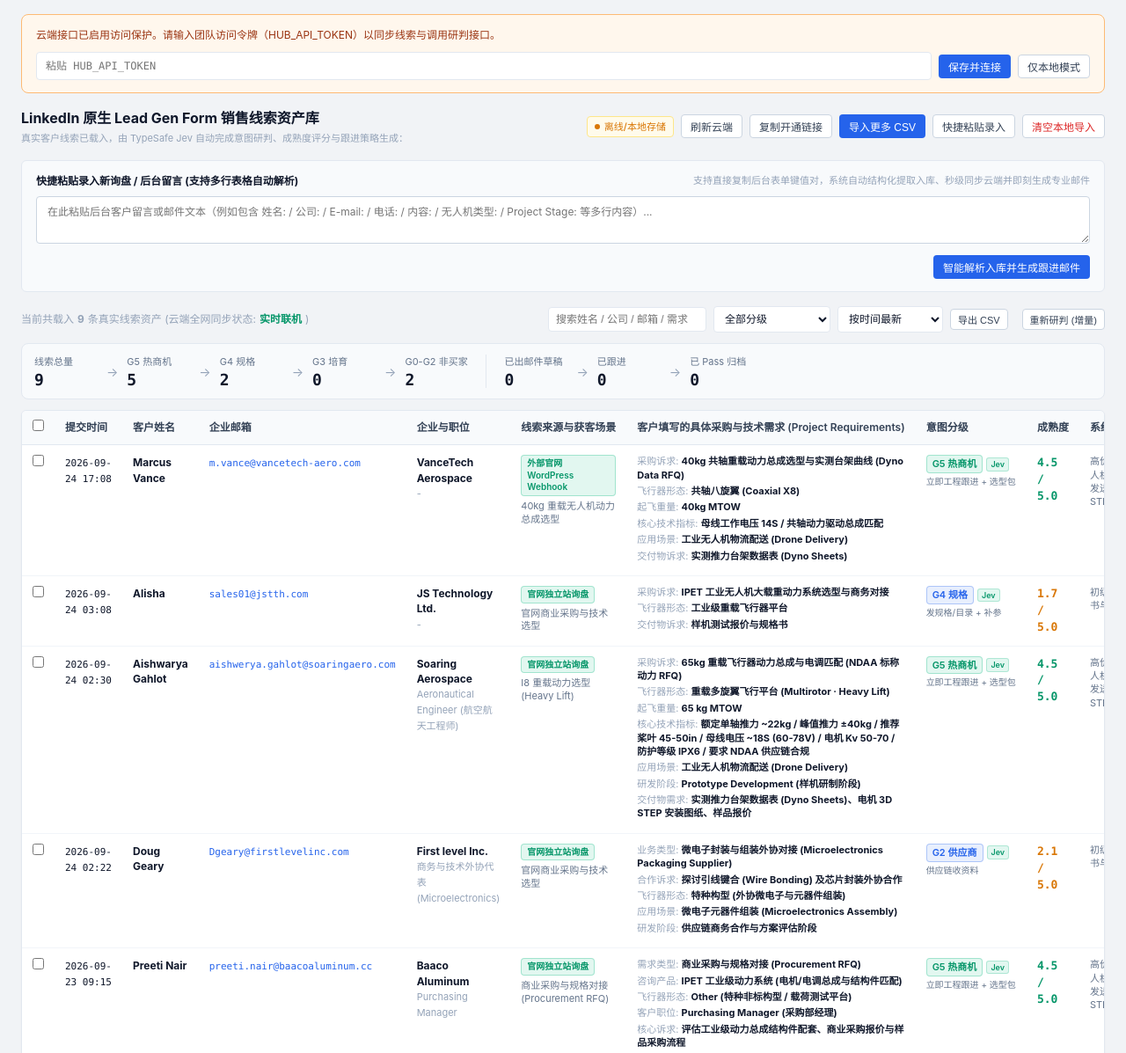
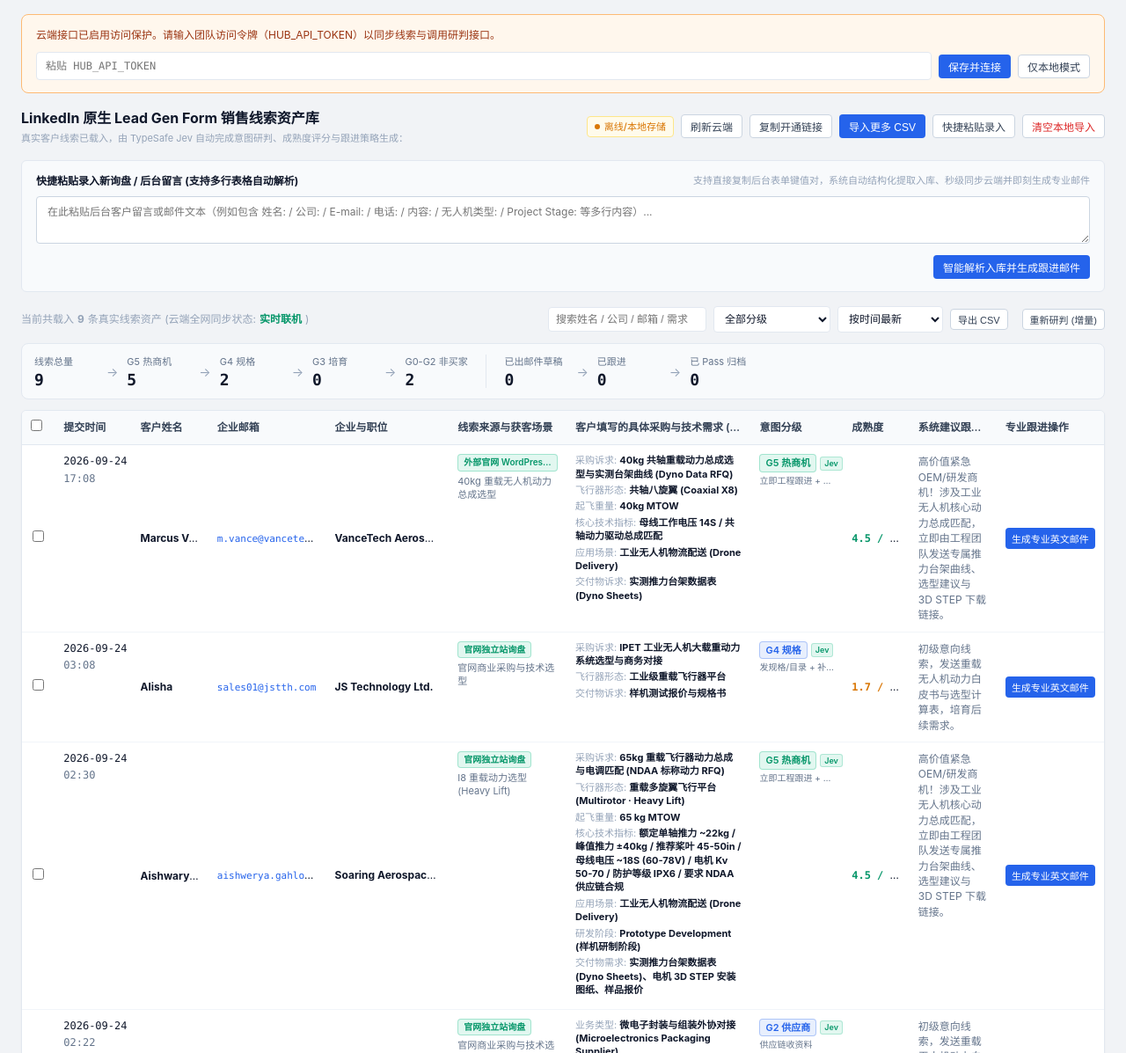
Before and after one commit to wallysuda/ipet-lead-hub, a website with bundled scripts: page index.html in a window 1280 px wide. Shown: the top 1197 px of the page at 88% size. Built offline with nearby package versions, Linux system fonts and the light colour scheme; files whose address does not match are found by name.

Commit message:
style(table): fixed proportional columns and per-column cell layout
Use table-layout fixed with percentage col widths that scale by display ratio. Split submit time into date/time lines, keep name/email/org/score/action on one line, and stack source/intent as tag over analysis.

```diff
--- a/css/style.css
+++ b/css/style.css
@@ -361,32 +361,142 @@ body {
   overflow-x: auto;
 }
 
+/* 线索表：固定列宽布局，随容器等比缩放 */
 .leads-table {
   width: 100%;
+  min-width: 1180px;
   border-collapse: collapse;
+  table-layout: fixed;
   text-align: left;
 }
 
 .leads-table th {
   background-color: #f8fafc;
-  padding: 10px 12px;
+  padding: 10px 10px;
   font-size: 12px;
   font-weight: 600;
   color: var(--text-secondary);
   border-bottom: 1px solid var(--border-subtle);
   white-space: nowrap;
+  overflow: hidden;
+  text-overflow: ellipsis;
+  vertical-align: middle;
 }
 
 .leads-table td {
-  padding: 11px 12px;
+  padding: 10px 10px;
   border-bottom: 1px solid #f1f5f9;
   font-size: 12px;
   vertical-align: top;
   line-height: 1.45;
+  overflow: hidden;
 }
 
 .leads-table tbody tr:hover {
   background-color: var(--bg-hover);
+}
+
+/* 各列显示规格 */
+.cell-check { text-align: center; vertical-align: middle !important; }
+
+.cell-time {
+  vertical-align: top !important;
+  font-family: var(--font-mono);
+  font-size: 11px;
+  line-height: 1.35;
+}
+.time-date { color: var(--text-main); white-space: nowrap; }
+.time-clock { color: var(--text-muted); white-space: nowrap; margin-top: 2px; }
+
+.cell-one-line {
+  white-space: nowrap;
+  overflow: hidden;
+  text-overflow: ellipsis;
+  vertical-align: middle !important;
+}
+
+.cell-name strong { font-size: 12px; }
+
+.cell-email a {
+  color: #2563eb;
+  text-decoration: none;
+  font-family: var(--font-mono);
+  font-size: 11px;
+}
+.cell-email a:hover { text-decoration: underline; }
+
+.cell-org {
+  vertical-align: middle !important;
+}
+.cell-org strong {
+  font-size: 12px;
+}
+.cell-dim {
+  color: var(--text-dim);
+  font-size: 11px;
+  font-weight: 400;
+}
+
+.cell-source .cell-source-tag {
+  margin-bottom: 4px;
+  white-space: nowrap;
+  overflow: hidden;
+}
+.cell-source .cell-source-tag .badge {
+  font-size: 10px;
+  padding: 2px 6px;
+  font-weight: 600;
+  white-space: nowrap;
+  max-width: 100%;
+  display: inline-block;
+  overflow: hidden;
+  text-overflow: ellipsis;
+  vertical-align: bottom;
+}
+.cell-source-desc {
+  font-size: 11px;
+  color: var(--text-muted);
+  line-height: 1.35;
+  max-height: 3.9em;
+  overflow: hidden;
+}
+
+.cell-req {
+  font-size: 11px;
+  line-height: 1.45;
+}
+
+.cell-score {
+  text-align: center;
+  vertical-align: middle !important;
+}
+.score-num {
+  font-family: var(--font-mono);
+  font-size: 12px;
+  font-weight: 700;
+  white-space: nowrap;
+}
+.score-hi { color: #059669; }
+.score-mid { color: #d97706; }
+
+.cell-strategy {
+  font-size: 11px;
+  color: var(--text-muted);
+  line-height: 1.45;
+  max-height: 5.8em;
+  overflow: hidden;
+}
+
+.cell-action {
+  text-align: center;
+  vertical-align: middle !important;
+  white-space: nowrap;
+}
+.cell-action .btn {
+  white-space: nowrap;
+  max-width: 100%;
+  overflow: hidden;
+  text-overflow: ellipsis;
 }
 
 /* 通用徽章体系 */
@@ -483,7 +593,7 @@ body {
   white-space: nowrap;
   overflow: hidden;
   text-overflow: ellipsis;
-  max-width: 120px;
+  width: 100%;
 }
 
 .lead-table {
--- a/index.html
+++ b/index.html
@@ -120,23 +120,36 @@
       <button class="btn btn-xs btn-outline" id="btnSelectAll">全选/清空</button>
     </div>
 
-    <!-- 10 列完整销售线索资产表格 -->
+    <!-- 线索资产表格：固定列宽，随显示器等比缩放 -->
     <section class="table-card">
       <div class="table-wrap">
         <table class="leads-table" id="leadsTable">
+          <colgroup>
+            <col style="width: 3.2%;">
+            <col style="width: 7.5%;">
+            <col style="width: 7.5%;">
+            <col style="width: 11.5%;">
+            <col style="width: 12%;">
+            <col style="width: 11.5%;">
+            <col style="width: 18%;">
+            <col style="width: 9%;">
+            <col style="width: 6.5%;">
+            <col style="width: 8.5%;">
+            <col style="width: 10.5%;">
+          </colgroup>
           <thead>
             <tr>
-              <th style="width: 36px;"><input type="checkbox" id="selectAllCheckbox" title="全选"></th>
-              <th style="width: 110px;">提交时间</th>
-              <th style="width: 130px;">客户姓名</th>
-              <th style="width: 180px;">企业邮箱</th>
-              <th style="width: 190px;">企业与职位</th>
-              <th style="width: 180px;">线索来源与获客场景</th>
-              <th style="min-width: 290px;">客户填写的具体采购与技术需求 (Project Requirements)</th>
-              <th style="width: 120px;">意图分级</th>
-              <th style="width: 88px;">成熟度</th>
-              <th style="min-width: 230px;">系统建议跟进策略</th>
-              <th style="width: 130px; text-align: center;">专业跟进操作</th>
+              <th class="col-check"><input type="checkbox" id="selectAllCheckbox" title="全选"></th>
+              <th class="col-time">提交时间</th>
+              <th class="col-name">客户姓名</th>
+              <th class="col-email">企业邮箱</th>
+              <th class="col-org">企业与职位</th>
+              <th class="col-source">线索来源与获客场景</th>
+              <th class="col-req">客户填写的具体采购与技术需求 (Project Requirements)</th>
+              <th class="col-intent">意图分级</th>
+              <th class="col-score">成熟度</th>
+              <th class="col-strategy">系统建议跟进策略</th>
+              <th class="col-action">专业跟进操作</th>
             </tr>
           </thead>
           <tbody id="leadsTableBody">
--- a/js/app.js
+++ b/js/app.js
@@ -1027,29 +1027,55 @@
       else if (fullT.toLowerCase().includes("microelectronics")) cleanScenario = "微电子元器件外协对接 (Microelectronics Packaging)";
       const sourceInfo = resolveLeadSourceChannel({ ...l, channel_scenario: cleanScenario });
 
+      // 提交时间拆成 日期 / 时间 两行
+      let datePart = cleanSubmittedTime || '-';
+      let timePart = '';
+      const dtMatch = String(cleanSubmittedTime || '').match(/(\d{4}-\d{2}-\d{2})\s+(\d{2}:\d{2}(?::\d{2})?)/);
+      if (dtMatch) {
+        datePart = dtMatch[1];
+        timePart = dtMatch[2];
+      } else if (String(cleanSubmittedTime || '').includes('T')) {
+        const d = new Date(cleanSubmittedTime);
+        if (!Number.isNaN(d.getTime())) {
+          datePart = d.toISOString().slice(0, 10);
+          timePart = d.toISOString().slice(11, 16);
+        }
+      }
+
+      const actionLabel = grade.code === 'G0_PASS' ? '处理 · Pass'
+        : grade.code === 'G1_DECLINE' ? '生成拒绝函'
+        : grade.code === 'G2_SUPPLIER' ? '供应链模板'
+        : grade.code === 'G3_NURTURE' ? '生成补参短问'
+        : '生成专业英文邮件';
+
       const tr = document.createElement('tr');
       tr.dataset.id = l.id;
       tr.innerHTML = `
-        <td style="text-align: center;"><input type="checkbox" class="row-select" data-id="${escapeHtml(l.id)}" ${selectedLeadIds.has(l.id) ? 'checked' : ''}></td>
-        <td><span style="font-family: var(--font-mono); font-size: 11px;">${escapeHtml(cleanSubmittedTime)}</span></td>
-        <td><strong>${cleanDisplayName}</strong></td>
-        <td>${l.email ? `<a href="mailto:${escapeHtml(l.email)}" style="color: #2563eb; text-decoration: none; font-family: var(--font-mono); font-size: 11px;">${escapeHtml(l.email)}</a>` : '<span style="color: var(--text-dim);">-</span>'}</td>
-        <td class="editable-cell" data-field="company" data-id="${escapeHtml(l.id)}" title="双击编辑企业/职位"><strong class="cell-company">${escapeHtml(cleanComp)}</strong><br><span class="cell-title" style="color: var(--text-dim); font-size: 11px;">${escapeHtml(cleanTitle)}</span></td>
-        <td style="max-width: 190px;">
-          <span class="badge ${sourceInfo.badgeClass}" style="font-size: 10px; padding: 2px 6px; font-weight: 600;">${escapeHtml(sourceInfo.channel)}</span>
-          <div style="font-size: 11px; color: var(--text-muted); margin-top: 4px; line-height: 1.35;">${escapeHtml(sourceInfo.scenario)}</div>
+        <td class="cell-check"><input type="checkbox" class="row-select" data-id="${escapeHtml(l.id)}" ${selectedLeadIds.has(l.id) ? 'checked' : ''}></td>
+        <td class="cell-time">
+          <div class="time-date">${escapeHtml(datePart)}</div>
+          ${timePart ? `<div class="time-clock">${escapeHtml(timePart)}</div>` : ''}
         </td>
-        <td style="max-width: 300px;">${fieldsHtml}</td>
+        <td class="cell-one-line cell-name"><strong>${cleanDisplayName}</strong></td>
+        <td class="cell-one-line cell-email">${l.email ? `<a href="mailto:${escapeHtml(l.email)}" title="${escapeHtml(l.email)}">${escapeHtml(l.email)}</a>` : '<span class="cell-dim">-</span>'}</td>
+        <td class="cell-one-line cell-org editable-cell" data-field="company" data-id="${escapeHtml(l.id)}" title="双击编辑企业/职位">
+          <strong>${escapeHtml(cleanComp)}</strong>${cleanTitle && cleanTitle !== '-' ? `<span class="cell-dim"> · ${escapeHtml(cleanTitle)}</span>` : ''}
+        </td>
+        <td class="cell-source">
+          <div class="cell-source-tag"><span class="badge ${sourceInfo.badgeClass}">${escapeHtml(sourceInfo.channel)}</span></div>
+          <div class="cell-source-desc" title="${escapeHtml(sourceInfo.scenario || '')}">${escapeHtml(sourceInfo.scenario || '')}</div>
+        </td>
+        <td class="cell-req">${fieldsHtml}</td>
         <td class="intent-cell">
           <div class="intent-row">
             <span class="badge ${badge} intent-badge">${tierLabel}</span>${liveBadge}
           </div>
           <div class="intent-action" title="${escapeHtml(grade.primary_action || '')}">${escapeHtml(grade.primary_action || '')}</div>
         </td>
-        <td><strong style="font-family: var(--font-mono); font-size: 13px; color: ${(grade.maturity || 0) >= 4.0 ? '#059669' : '#d97706'};">${(grade.maturity || 0).toFixed(1)} / 5.0</strong></td>
-        <td style="font-size: 11px; color: var(--text-muted); max-width: 250px; line-height: 1.4;">${escapeHtml(j.recommended_action || grade.primary_action || '-')}</td>
-        <td style="text-align: center;">
-          <button class="btn btn-xs btn-primary btn-action-email" data-id="${escapeHtml(l.id)}" style="white-space: nowrap;">${grade.code === 'G0_PASS' ? '处理 · Pass' : grade.code === 'G1_DECLINE' ? '生成拒绝函' : '生成专业英文邮件'}</button>
+        <td class="cell-one-line cell-score"><span class="score-num ${ (grade.maturity || 0) >= 4.0 ? 'score-hi' : 'score-mid'}">${(grade.maturity || 0).toFixed(1)} / 5.0</span></td>
+        <td class="cell-strategy">${escapeHtml(j.recommended_action || grade.primary_action || '-')}</td>
+        <td class="cell-action">
+          <button class="btn btn-xs btn-primary btn-action-email" data-id="${escapeHtml(l.id)}">${escapeHtml(actionLabel)}</button>
         </td>
       `;
       el.leadsTableBody.appendChild(tr);
```
